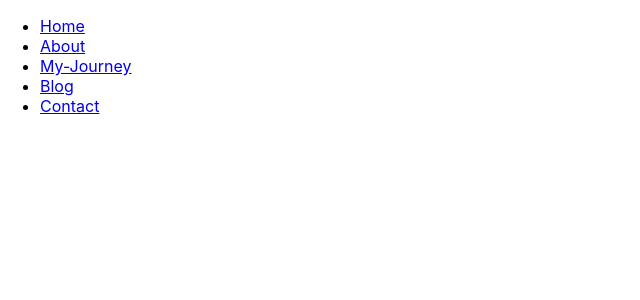
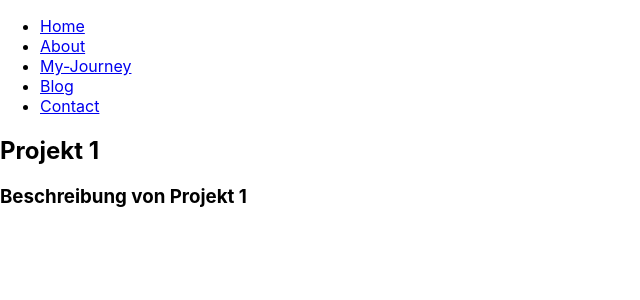
Before and after one commit to leartpro/personal, a React (Create React App) app: page /blog/1 in a window 1280 px wide. Shown: the top 300 px of the page, without its empty margins (0-640 px from the left). Built offline with nearby package versions, Linux system fonts and the light colour scheme.

Commit message:
hotifx blog not found bug

```diff
--- a/src/App.tsx
+++ b/src/App.tsx
@@ -8,6 +8,7 @@ import Blog from "./components/Blog/Blog";
 import Contact from "./components/Contact/Contact";
 import MyJourney from "./components/MyJourney/MyJourney";
 import {Project} from "./types/Project";
+import ProjectDetails from "./components/Blog/ProjectDetails";
 
 function App() {
     const [projects, setProjects] = useState<Project[]>([]);
@@ -35,6 +36,7 @@ function App() {
                         <Route path={"/my-journey"} element={<MyJourney/>}/>
                         <Route path={"/blog"} element={<Blog projects={projects}/>}/>
                         <Route path={"/contact"} element={<Contact/>}/>
+                        <Route path="/blog/:id" element={<ProjectDetails blogPosts={projects}/>} />
                     </Routes>
                 </div>
 
--- a/src/components/Blog/Blog.tsx
+++ b/src/components/Blog/Blog.tsx
@@ -7,7 +7,7 @@ const Blog = ({ projects }: { projects: Project[] }) => {
         <div className="blog">
             <div className="blog-grid">
                 {projects.map((project) => (
-                    <Link to={`/projects/${project.id}`} key={project.id}>
+                    <Link to={`/blog/${project.id}`} key={project.id}>
                         <div className="blog-item">
                             <img src={project.image} alt={project.title} />
                             <div className="blog-item-title">{project.title}</div>
--- /dev/null
+++ b/src/components/Blog/ProjectDetails.tsx
@@ -0,0 +1,22 @@
+import { useParams } from "react-router-dom";
+import {Project} from "../../types/Project";
+
+const ProjectDetails = (props: { blogPosts: Project[]; }) => {
+    const { id } = useParams<{ id?: string }>();
+    const parsedId = id ? +id : undefined;
+    const post = props.blogPosts.find((post) => post.id === parsedId);
+
+    if (!post) {
+        return <div>Blog post not found.</div>;
+    }
+
+    return (
+        <div>
+            <h2>{post.title}</h2>
+            <h3>{post.description}</h3>
+            <p>{post.content}</p>
+        </div>
+    );
+}
+
+export default ProjectDetails;
```
